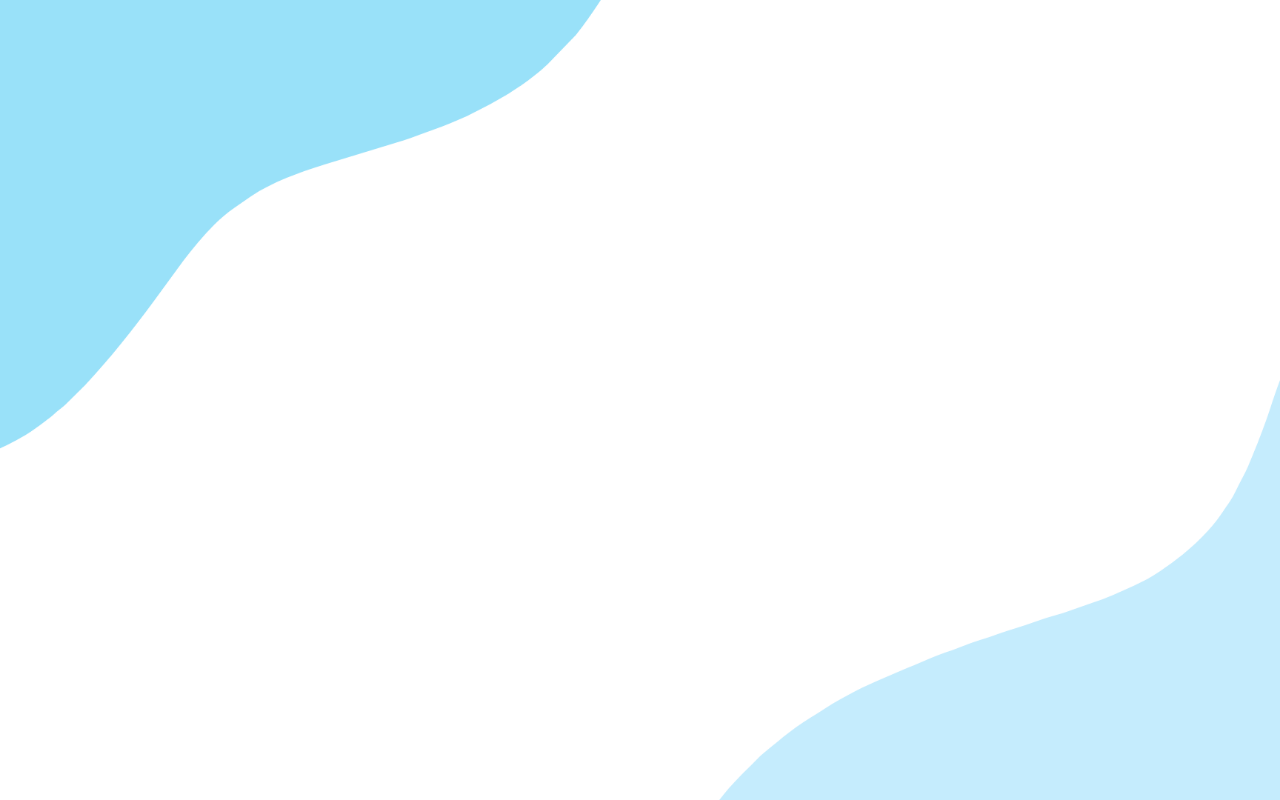
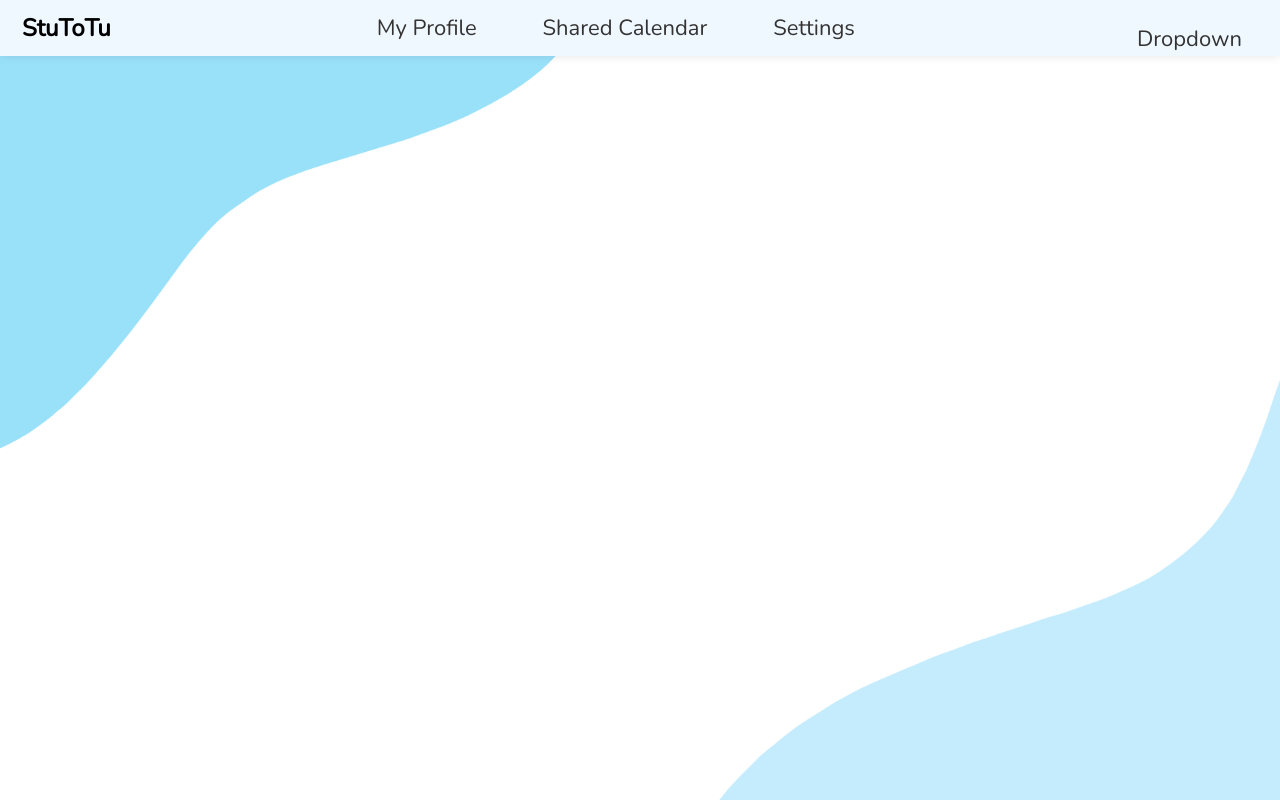
Before and after one commit to daronoh/StuToTu, a React (Create React App) app in the folder frontend/: page / in a window 1280 px wide. Built offline with nearby package versions, Linux system fonts and the light colour scheme.

Commit message:
navbar frontend

```diff
--- a/frontend/src/components/Layout.js
+++ b/frontend/src/components/Layout.js
@@ -1,11 +1,15 @@
 import { Outlet } from "react-router-dom";
+import Navbar from "./Navbar";
 
 const Layout = () => {
     return (
         <div className="App">
-            <Outlet />
+            <Navbar />
+            <div className="Content">
+                <Outlet />
+            </div>
         </div>
-    )
-}
+    );
+};
 
 export default Layout
--- /dev/null
+++ b/frontend/src/components/Navbar.js
@@ -0,0 +1,42 @@
+import React, { useState } from 'react';
+import { useNavigate } from 'react-router-dom';
+
+const Navbar = () => {
+  const [dropdownOpen, setDropdownOpen] = useState(false);
+  const navigate = useNavigate();
+
+  const toggleDropdown = () => {
+    setDropdownOpen(!dropdownOpen);
+  };
+
+  const handleLogout = () => {
+    console.log("Logging out...");
+    navigate('/login')
+  };
+
+  return (
+    <nav className="navbar">
+      <a href="/register" className="site-title">StuToTu</a>
+      <ul>
+        <li>
+          <a href="/Profile">My Profile</a>
+        </li>
+        <li>
+          <a href="/Calendar">Shared Calendar</a>
+        </li>
+        <li>
+          <a href="/Settings">Settings</a>
+        </li>
+      </ul>
+      <div className="dropdown">
+      <button className="dropbtn" onClick={toggleDropdown}> Dropdown </button>
+      <div className={`dropdown-content ${dropdownOpen ? 'show' : ''}`}>
+        <a href="/ProfileEdit">Edit Profile</a>
+        <button onClick={handleLogout}>Logout</button>
+      </div>
+    </div>
+  </nav>
+);
+};
+
+export default Navbar;
--- a/frontend/src/index.css
+++ b/frontend/src/index.css
@@ -121,3 +121,115 @@ button {
   text-align: center;
   gap: 0.5rem;
 }
+
+.navbar {
+  position: fixed;
+  top: 0;
+  left: 0;
+  height: 56px;
+  width: 100%;
+  background-color: aliceblue;
+  padding: 1rem;
+  display: flex;
+  justify-content: space-between;
+  align-items: center;
+  box-shadow: 0 0 10px rgba(0, 0, 0, 0.1);
+}
+
+.site-title {
+  font-family: 'Nunito', sans-serif;
+  font-size: 24px;
+  font-weight: bold;
+  color: black;
+  text-decoration: none;
+}
+
+.site-title:hover {
+  color: black;
+}
+
+.navbar ul {
+  list-style-type: none;
+  display: flex;
+  gap: 1rem;
+}
+
+.navbar ul li {
+  margin: 0;
+}
+
+.navbar ul li a {
+  color: #333;
+  text-decoration: none;
+  padding: 0.5rem 1rem;
+  border-radius: 0.5rem;
+  transition: background-color 0.3s ease, color 0.3s ease;
+}
+
+.navbar ul li a:hover {
+  background-color: #f0f0f0;
+  color: #555;
+}
+
+.dropdown {
+  position: relative;
+  display: inline-block;
+}
+
+.dropbtn {
+  background-color: #fff;
+  color: black;
+  padding: 16px;
+  border: none;
+  cursor: pointer;
+  border-radius: 0.5rem;
+  transition: background-color 0.3s ease, color 0.3s ease;
+}
+
+.dropbtn:hover {
+  background-color: #f0f0f0;
+}
+
+.dropdown-content {
+  display: none;
+  position: absolute;
+  background-color: #fff;
+  box-shadow: 0 8px 16px rgba(0,0,0,0.2);
+  z-index: 1000;
+  border-radius: 0.5rem;
+}
+
+.dropdown-content.show {
+  display: block;
+  top: 100%;
+}
+
+.dropdown-content a {
+  color: #333;
+  padding: 12px 16px;
+  text-decoration: none;
+  display: block;
+  border-radius: 0.5rem;
+  transition: background-color 0.3s ease, color 0.3s ease;
+}
+
+.dropdown-content a:hover {
+  background-color: #f0f0f0;
+  color: #555;
+}
+
+.dropdown button {
+  background-color: transparent;
+  color: #333;
+  padding: 12px 16px;
+  border: none;
+  cursor: pointer;
+  width: 100%;
+  text-align: left;
+  border-radius: 0.5rem;
+  transition: background-color 0.3s ease, color 0.3s ease;
+}
+
+.dropdown button:hover {
+  background-color: #f0f0f0;
+}
```
Also changed, not shown: frontend/src/App.js (+6 -6 lines).
